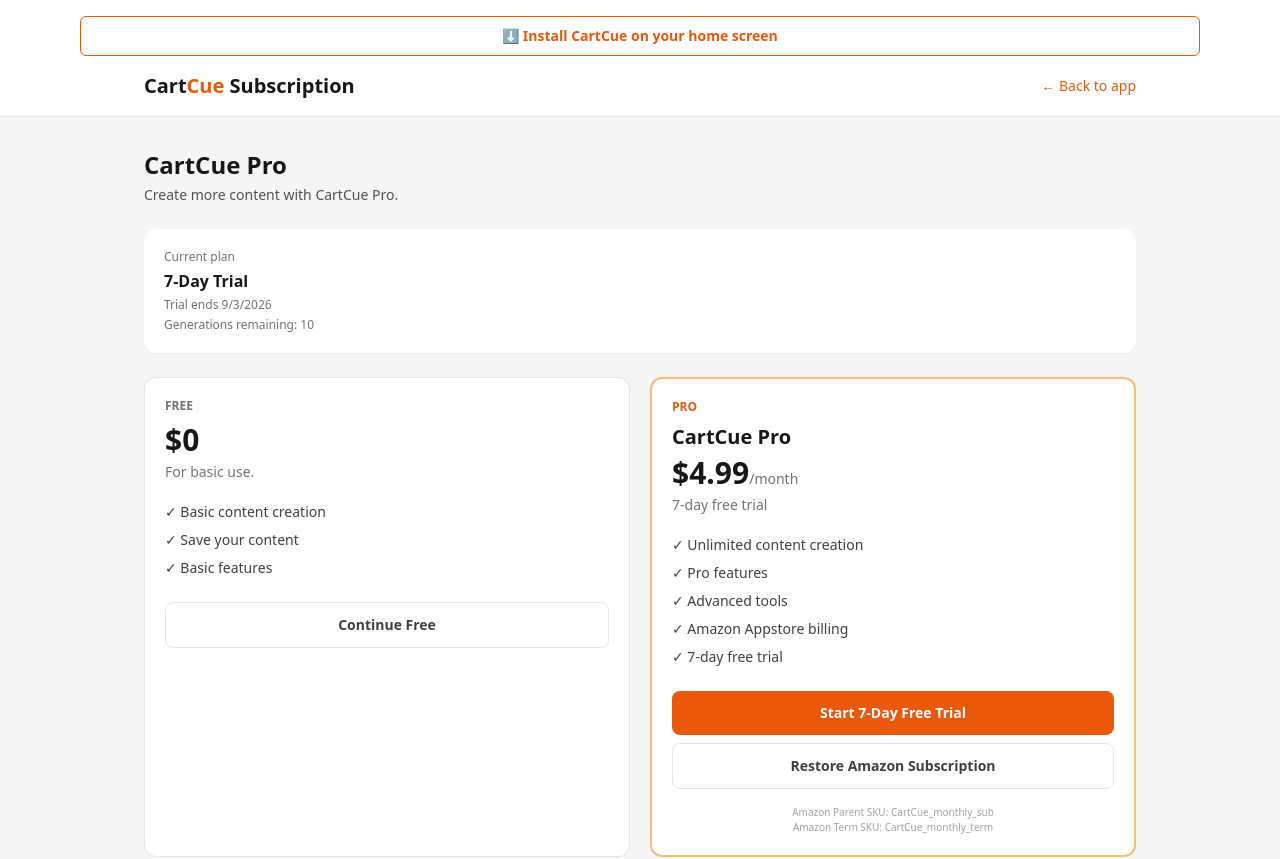
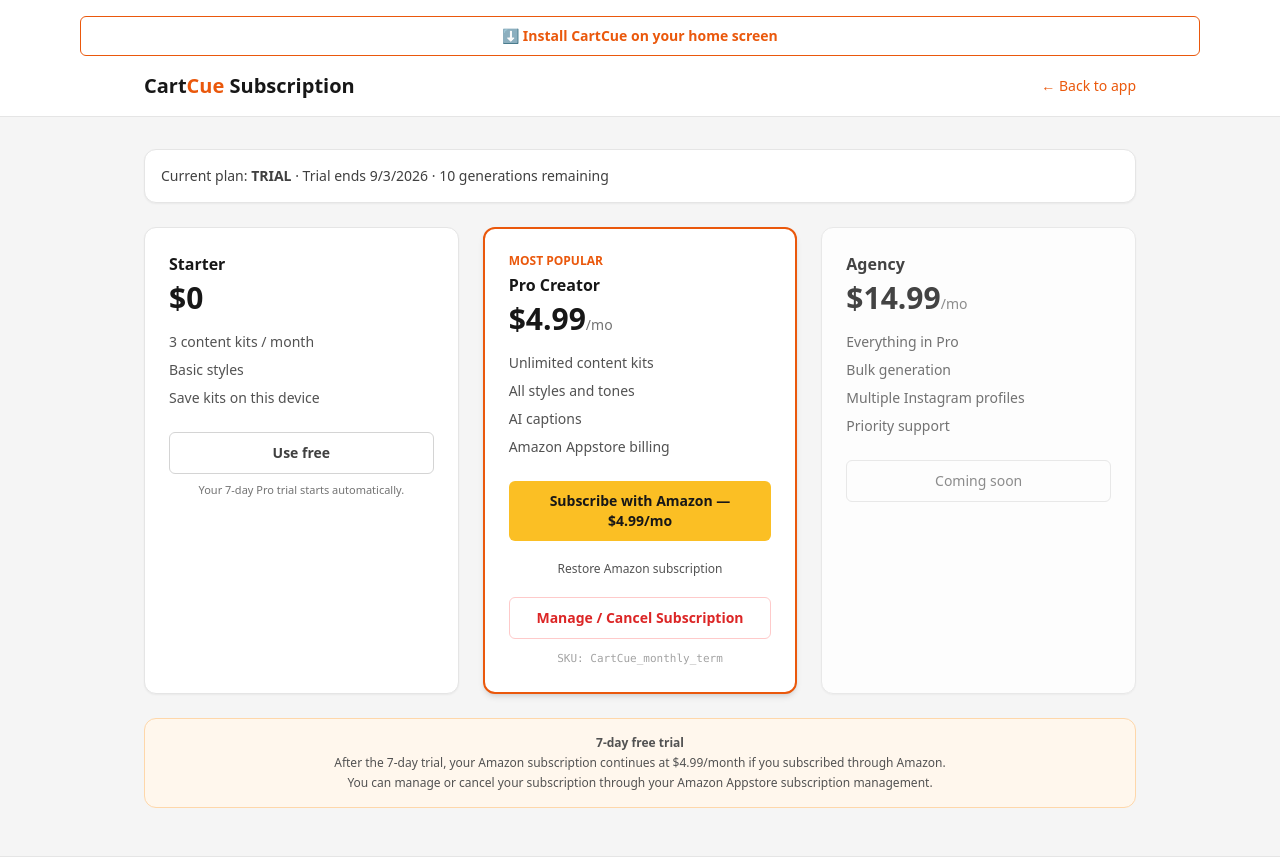
Before and after one commit to charltommie18-alt/CartCue-, a Next.js app: page /subscription in a window 1280 px wide. Shown: the top 859 px of the page. Built offline with nearby package versions, Linux system fonts and the light colour scheme; what @capacitor/core would draw is missing.

Commit message:
Update page.tsx

```diff
--- a/app/subscription/page.tsx
+++ b/app/subscription/page.tsx
@@ -3,42 +3,29 @@
 import { useEffect, useState } from "react";
 import { Capacitor } from "@capacitor/core";
 import AmazonIAP from "@/lib/amazon-iap";
-
 import {
   AMAZON_PARENT_SKU,
   AMAZON_SUB_SKU,
   activateAmazonSub,
   getPlanState,
 } from "@/lib/plan";
-
-import type {
-  PlanState,
-} from "@/lib/plan";
+import type { PlanState } from "@/lib/plan";
 
 export default function SubscriptionPage() {
-  const [state, setState] =
-    useState<PlanState | null>(null);
-
-  const [notice, setNotice] =
-    useState<string | null>(null);
-
-  const [busy, setBusy] =
-    useState(false);
+  const [state, setState] = useState<PlanState | null>(null);
+  const [notice, setNotice] = useState<string | null>(null);
+  const [busy, setBusy] = useState(false);
 
   useEffect(() => {
-    setState(
-      getPlanState()
-    );
+    setState(getPlanState());
   }, []);
 
   async function handleAmazonPurchase() {
     setNotice(null);
 
-    if (
-      !Capacitor.isNativePlatform()
-    ) {
+    if (!Capacitor.isNativePlatform()) {
       setNotice(
-        "Amazon subscriptions are purchased inside the Android Amazon Appstore version of CartCue."
+        "Amazon subscriptions are purchased inside the Amazon Appstore version of CartCue."
       );
       return;
     }
@@ -46,63 +33,33 @@
     setBusy(true);
 
     try {
-      /*
-       * IMPORTANT:
-       * Amazon purchase() uses the CHILD/TERM SKU.
-       *
-       * Amazon returns the PARENT SKU in the
-       * PurchaseResponse.sku for subscriptions.
-       *
-       * Therefore we must NOT reject the purchase
-       * just because result.sku is CartCue_monthly_sub.
-       */
-      const result =
-        await AmazonIAP.purchase({
-          sku:
-            AMAZON_SUB_SKU,
-        });
+      const result = await AmazonIAP.purchase({
+        sku: AMAZON_SUB_SKU,
+      });
 
       if (!result?.receiptId) {
+        throw new Error("Amazon did not return a purchase receipt.");
+      }
+
+      if (!result?.userId) {
+        throw new Error("Amazon did not return the customer ID needed to verify the purchase.");
+      }
+
+      const parentSku = result.sku || "";
+      const termSku = result.termSku || "";
+
+      const skuMatches =
+        parentSku === AMAZON_PARENT_SKU ||
+        parentSku === AMAZON_SUB_SKU ||
+        termSku === AMAZON_SUB_SKU ||
+        termSku === AMAZON_PARENT_SKU;
+
+      if (!skuMatches) {
         throw new Error(
-          "Amazon did not return a purchase receipt."
+          `Unexpected Amazon SKU. Parent: ${parentSku || "none"}, Term: ${termSku || "none"}`
         );
       }
 
-      if (!result?.userId) {
-        throw new Error(
-          "Amazon did not return the customer ID needed to verify the purchase."
-        );
-      }
-
-      const returnedParentSku =
-        result.sku || "";
-
-      const returnedTermSku =
-        result.termSku || "";
-
-      const validSku =
-        returnedParentSku ===
-          AMAZON_PARENT_SKU ||
-        returnedParentSku ===
-          AMAZON_SUB_SKU ||
-        returnedTermSku ===
-          AMAZON_SUB_SKU ||
-        returnedTermSku ===
-          AMAZON_PARENT_SKU;
-
-      if (!validSku) {
-        throw new Error(
-          `Unexpected Amazon SKU. Parent: ${returnedParentSku || "none"}, Term: ${returnedTermSku || "none"}`
-        );
-      }
-
-      /*
-       * NEVER activate Pro merely because Amazon's
-       * purchase callback succeeded.
-       *
-       * Send the receipt to the server and let Amazon
-       * RVS confirm the subscription.
-       */
       const verification =
         await AmazonIAP.verifyAmazonReceipt(
           result.receiptId,
@@ -117,10 +74,6 @@
         );
       }
 
-      /*
-       * Tell Amazon the purchase was successfully
-       * processed only after server verification.
-       */
       await AmazonIAP.fulfillPurchase(
         result.receiptId
       );
@@ -130,12 +83,7 @@
         verification
       );
 
-      const newState =
-        getPlanState();
-
-      setState(
-        newState
-      );
+      setState(getPlanState());
 
       setNotice(
         "Payment successful. Your CartCue Pro subscription is active."
@@ -146,19 +94,9 @@
           ? error.message
           : String(error);
 
-      if (
-        message
-          .toUpperCase()
-          .includes(
-            "ALREADY_PURCHASED"
-          )
-      ) {
+      if (message.toUpperCase().includes("ALREADY_PURCHASED")) {
         await restoreAmazonPurchase();
-      } else if (
-        !/cancel/i.test(
-          message
-        )
-      ) {
+      } else if (!/cancel/i.test(message)) {
         setNotice(
           `Amazon purchase could not be completed: ${message}`
         );
@@ -171,11 +109,9 @@
   async function restoreAmazonPurchase() {
     setNotice(null);
 
-    if (
-      !Capacitor.isNativePlatform()
-    ) {
+    if (!Capacitor.isNativePlatform()) {
       setNotice(
-        "Restore is available in the Android Amazon Appstore version of CartCue."
+        "Restore is available in the Amazon Appstore version of CartCue."
       );
       return;
     }
@@ -183,61 +119,33 @@
     setBusy(true);
 
     try {
-      const result =
-        await AmazonIAP.restorePurchases();
+      const result = await AmazonIAP.restorePurchases();
 
-      const receipts =
-        Array.isArray(
-          result?.receipts
-        )
-          ? result.receipts
-          : [];
+      const receipts = Array.isArray(result?.receipts)
+        ? result.receipts
+        : [];
 
-      /*
-       * Amazon can return the parent SKU in
-       * receipt.sku and the term SKU in
-       * receipt.termSku.
-       */
-      const activeReceipt =
-        receipts.find(
-          (receipt) => {
-            const parent =
-              receipt?.sku;
+      const activeReceipt = receipts.find((receipt) => {
+        const parentSku = receipt?.sku;
+        const termSku = receipt?.termSku;
 
-            const term =
-              receipt?.termSku;
+        const skuMatches =
+          parentSku === AMAZON_PARENT_SKU ||
+          parentSku === AMAZON_SUB_SKU ||
+          termSku === AMAZON_SUB_SKU ||
+          termSku === AMAZON_PARENT_SKU;
 
-            const skuMatches =
-              parent ===
-                AMAZON_PARENT_SKU ||
-              parent ===
-                AMAZON_SUB_SKU ||
-              term ===
-                AMAZON_SUB_SKU ||
-              term ===
-                AMAZON_PARENT_SKU;
+        return skuMatches && !receipt?.canceled && !!receipt?.receiptId;
+      });
 
-            return (
-              skuMatches &&
-              !receipt?.canceled &&
-              !!receipt?.receiptId
-            );
-          }
-        );
-
-      if (
-        !activeReceipt?.receiptId
-      ) {
+      if (!activeReceipt?.receiptId) {
         setNotice(
           "No active CartCue Amazon subscription was found."
         );
         return;
       }
 
-      const userId =
-        result?.userId;
-
-      if (!userId) {
+      if (!result?.userId) {
         throw new Error(
           "Amazon did not return the customer ID needed to restore the subscription."
         );
@@ -246,13 +154,11 @@
       const verification =
         await AmazonIAP.verifyAmazonReceipt(
           activeReceipt.receiptId,
-          userId,
+          result.userId,
           AMAZON_SUB_SKU
         );
 
-      if (
-        !verification?.active
-      ) {
+      if (!verification?.active) {
         setNotice(
           verification?.error ||
             "Amazon did not verify an active subscription."
@@ -269,9 +175,7 @@
         verification
       );
 
-      setState(
-        getPlanState()
-      );
+      setState(getPlanState());
 
       setNotice(
         "Your CartCue Pro subscription has been restored."
@@ -296,19 +200,12 @@
     );
   }
 
-  /*
-   * KEEP THE REST OF YOUR EXISTING JSX BELOW THIS POINT.
-   */
-
   return (
     <div className="min-h-screen bg-neutral-100">
       <header className="border-b border-neutral-200 bg-white">
         <div className="mx-auto flex max-w-5xl items-center justify-between px-4 py-4">
           <h1 className="text-xl font-bold text-neutral-900">
-            Cart
-            <span className="text-orange-600">
-              Cue
-            </span>{" "}
+            Cart<span className="text-orange-600">Cue</span>{" "}
             Subscription
           </h1>
 
@@ -321,178 +218,168 @@
         </div>
       </header>
 
-      <main className="mx-auto max-w-5xl px-4 py-8">
-        <div className="mb-6">
-          <h2 className="text-2xl font-bold text-neutral-900">
-            CartCue Pro
-          </h2>
+      <main className="mx-auto max-w-5xl space-y-6 px-4 py-8">
+        {state && (
+          <div className="rounded-xl border border-neutral-200 bg-white p-4 text-sm text-neutral-700 shadow-sm">
+            <p>
+              Current plan:{" "}
+              <span className="font-semibold uppercase">
+                {state.plan}
+              </span>
 
-          <p className="mt-1 text-sm text-neutral-600">
-            Create more content with CartCue Pro.
-          </p>
-        </div>
+              {state.plan === "trial" && state.trialEndsAt && (
+                <>
+                  {" "}
+                  · Trial ends{" "}
+                  {new Date(state.trialEndsAt).toLocaleDateString()}
+                </>
+              )}
 
-        {state && (
-          <div className="mb-6 rounded-xl bg-white p-5 shadow-sm">
-            <div className="text-xs text-neutral-500">
-              Current plan
-            </div>
+              {state.generationsLeft !== null && (
+                <>
+                  {" "}
+                  · {state.generationsLeft} generations remaining
+                </>
+              )}
 
-            <div className="mt-1 font-semibold text-neutral-900">
-              {state.plan === "pro"
-                ? "CartCue Pro"
-                : state.plan === "trial"
-                ? "7-Day Trial"
-                : "Free"}
-            </div>
-
-            {state.trialEndsAt && (
-              <div className="mt-1 text-xs text-neutral-500">
-                Trial ends{" "}
-                {new Date(
-                  state.trialEndsAt
-                ).toLocaleDateString()}
-              </div>
-            )}
-
-            {state.generationsLeft !==
-              null && (
-              <div className="mt-1 text-xs text-neutral-500">
-                Generations remaining:{" "}
-                {
-                  state.generationsLeft
-                }
-              </div>
-            )}
-
-            {state.subscriptionEndAt && (
-              <div className="mt-1 text-xs text-neutral-500">
-                Subscription access until{" "}
-                {new Date(
-                  state.subscriptionEndAt
-                ).toLocaleDateString()}
-              </div>
-            )}
+              {state.plan === "pro" && (
+                <>
+                  {" "}
+                  · CartCue Pro active
+                </>
+              )}
+            </p>
           </div>
         )}
 
         {notice && (
-          <div className="mb-6 rounded-xl border border-neutral-200 bg-white p-4 text-sm text-neutral-700">
+          <div className="rounded-md border border-neutral-200 bg-white p-3 text-sm text-neutral-800 shadow-sm">
             {notice}
           </div>
         )}
 
-        <div className="grid gap-5 md:grid-cols-2">
-          <div className="rounded-xl border border-neutral-200 bg-white p-5">
-            <div className="text-xs font-semibold text-neutral-500">
-              FREE
-            </div>
+        <div className="grid gap-6 md:grid-cols-3">
+          <div className="rounded-xl border border-neutral-200 bg-white p-6 shadow-sm">
+            <h2 className="font-semibold text-neutral-900">
+              Starter
+            </h2>
 
-            <div className="mt-2 text-3xl font-bold text-neutral-900">
+            <p className="mt-1 text-3xl font-bold text-neutral-900">
               $0
-            </div>
-
-            <p className="mt-1 text-sm text-neutral-500">
-              For basic use.
             </p>
 
-            <ul className="mt-5 space-y-2 text-sm text-neutral-700">
-              <li>✓ Basic content creation</li>
-              <li>✓ Save your content</li>
-              <li>✓ Basic features</li>
+            <ul className="mt-4 space-y-2 text-sm text-neutral-600">
+              <li>3 content kits / month</li>
+              <li>Basic styles</li>
+              <li>Save kits on this device</li>
+            </ul>
+
+            <a
+              href="/"
+              className="mt-6 block rounded-md border border-neutral-300 px-4 py-2.5 text-center text-sm font-semibold text-neutral-700 hover:bg-neutral-100"
+            >
+              Use free
+            </a>
+
+            <p className="mt-2 text-center text-[11px] text-neutral-500">
+              Your 7-day Pro trial starts automatically.
+            </p>
+          </div>
+
+          <div className="rounded-xl border-2 border-orange-600 bg-white p-6 shadow-md">
+            <p className="text-xs font-semibold uppercase text-orange-600">
+              Most popular
+            </p>
+
+            <h2 className="mt-1 font-semibold text-neutral-900">
+              Pro Creator
+            </h2>
+
+            <p className="mt-1 text-3xl font-bold text-neutral-900">
+              $4.99
+              <span className="text-sm font-normal text-neutral-500">
+                /mo
+              </span>
+            </p>
+
+            <ul className="mt-4 space-y-2 text-sm text-neutral-600">
+              <li>Unlimited content kits</li>
+              <li>All styles and tones</li>
+              <li>AI captions</li>
+              <li>Amazon Appstore billing</li>
             </ul>
 
             <button
-              type="button"
-              className="mt-6 w-full rounded-lg border border-neutral-200 px-4 py-3 text-sm font-semibold text-neutral-700"
-            >
-              Continue Free
-            </button>
-          </div>
-
-          <div className="rounded-xl border-2 border-orange-300 bg-white p-5">
-            <div className="text-xs font-semibold text-orange-600">
-              PRO
-            </div>
-
-            <div className="mt-2 text-xl font-bold text-neutral-900">
-              CartCue Pro
-            </div>
-
-            <div className="mt-1 text-3xl font-bold text-neutral-900">
-              $4.99
-              <span className="text-sm font-normal text-neutral-500">
-                /month
-              </span>
-            </div>
-
-            <p className="mt-1 text-sm text-neutral-500">
-              7-day free trial
-            </p>
-
-            <ul className="mt-5 space-y-2 text-sm text-neutral-700">
-              <li>✓ Unlimited content creation</li>
-              <li>✓ Pro features</li>
-              <li>✓ Advanced tools</li>
-              <li>✓ Amazon Appstore billing</li>
-              <li>✓ 7-day free trial</li>
-            </ul>
-
-            <button
-              type="button"
+              onClick={handleAmazonPurchase}
               disabled={busy}
-              onClick={
-                handleAmazonPurchase
-              }
-              className="mt-6 w-full rounded-lg bg-orange-600 px-4 py-3 text-sm font-semibold text-white disabled:opacity-50"
+              className="mt-6 w-full rounded-md bg-amber-400 px-4 py-2.5 text-sm font-semibold text-neutral-900 hover:bg-amber-500 disabled:cursor-not-allowed disabled:opacity-60"
             >
               {busy
                 ? "Processing Amazon payment…"
-                : "Start 7-Day Free Trial"}
+                : "Subscribe with Amazon — $4.99/mo"}
             </button>
 
             <button
-              type="button"
+              onClick={restoreAmazonPurchase}
               disabled={busy}
-              onClick={
-                restoreAmazonPurchase
-              }
-              className="mt-2 w-full rounded-lg border border-neutral-200 px-4 py-3 text-sm font-semibold text-neutral-700 disabled:opacity-50"
+              className="mt-2 w-full rounded-md px-4 py-2 text-xs font-medium text-neutral-600 hover:bg-neutral-100 disabled:opacity-50"
             >
-              Restore Amazon Subscription
+              Restore Amazon subscription
             </button>
 
-            <div className="mt-4 text-center text-[10px] text-neutral-400">
-              Amazon Parent SKU:{" "}
-              {AMAZON_PARENT_SKU}
-              <br />
-              Amazon Term SKU:{" "}
-              {AMAZON_SUB_SKU}
-            </div>
+            <button
+              onClick={handleManageSubscription}
+              className="mt-2 w-full rounded-md border border-red-200 px-4 py-2.5 text-sm font-semibold text-red-600 hover:bg-red-50"
+            >
+              Manage / Cancel Subscription
+            </button>
+
+            <p className="mt-3 text-center font-mono text-[11px] text-neutral-400">
+              SKU: {AMAZON_SUB_SKU}
+            </p>
+          </div>
+
+          <div className="rounded-xl border border-neutral-200 bg-white p-6 shadow-sm opacity-80">
+            <h2 className="font-semibold text-neutral-900">
+              Agency
+            </h2>
+
+            <p className="mt-1 text-3xl font-bold text-neutral-900">
+              $14.99
+              <span className="text-sm font-normal text-neutral-500">
+                /mo
+              </span>
+            </p>
+
+            <ul className="mt-4 space-y-2 text-sm text-neutral-600">
+              <li>Everything in Pro</li>
+              <li>Bulk generation</li>
+              <li>Multiple Instagram profiles</li>
+              <li>Priority support</li>
+            </ul>
+
+            <p className="mt-6 rounded-md border border-neutral-200 px-4 py-2.5 text-center text-sm text-neutral-500">
+              Coming soon
+            </p>
           </div>
         </div>
 
-        <div className="mt-6 rounded-xl border border-orange-100 bg-orange-50 p-4 text-center text-xs text-neutral-600">
-          <strong>7-day free trial</strong>
-          <br />
-          If you subscribe through Amazon,
-          Amazon handles the subscription,
-          renewal and billing.
-          <br />
-          You can manage or cancel the
-          subscription through Amazon.
+        <div className="rounded-xl border border-orange-200 bg-orange-50 p-4 text-center text-xs text-neutral-600">
+          <p className="font-semibold">
+            7-day free trial
+          </p>
+
+          <p className="mt-1">
+            After the 7-day trial, your Amazon subscription continues at
+            $4.99/month if you subscribed through Amazon.
+          </p>
+
+          <p className="mt-1">
+            You can manage or cancel your subscription through your Amazon
+            Appstore subscription management.
+          </p>
         </div>
-
-        <button
-          type="button"
-          onClick={
-            handleManageSubscription
-          }
-          className="mt-4 w-full text-sm text-orange-600 hover:underline"
-        >
-          Manage Amazon Subscription
-        </button>
       </main>
     </div>
   );
-      }
+}
```
